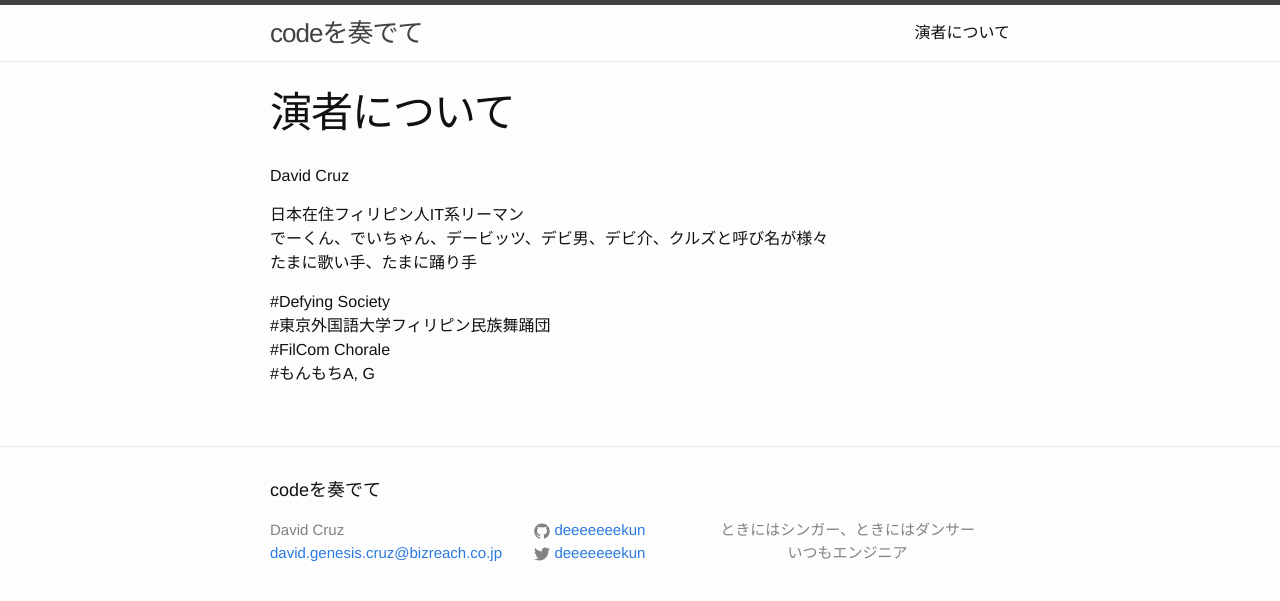
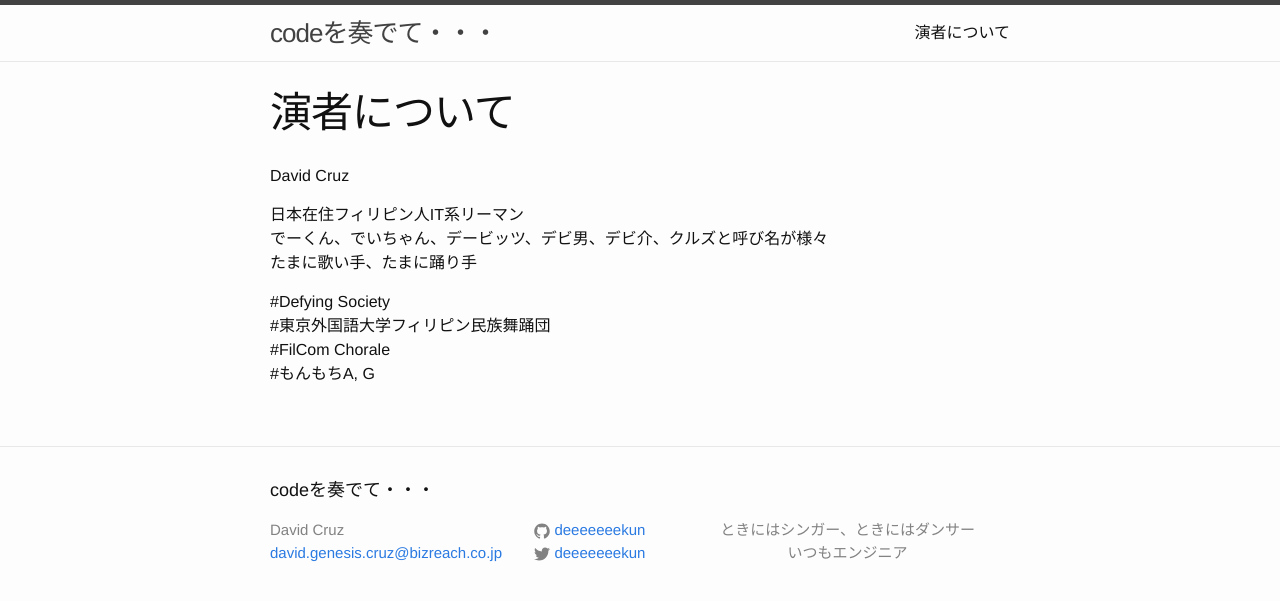
Before and after one commit to davidgenesiscruz/deeeeeeekun.github.io, a Jekyll site: the page built from about.md, in a window 1280 px wide. Shown: the top 601 px of the page. Built offline with Jekyll 4.4.1, drawn with Linux system fonts in a browser that asks for light colours.

Commit message:
Update _config.yml
updated title to codeを奏でて・・・

```diff
--- a/_config.yml
+++ b/_config.yml
@@ -1,5 +1,5 @@
 # Site settings
-title: codeを奏でて
+title: codeを奏でて・・・
 user: David Cruz
 email: david.genesis.cruz@bizreach.co.jp
 description: >
```
